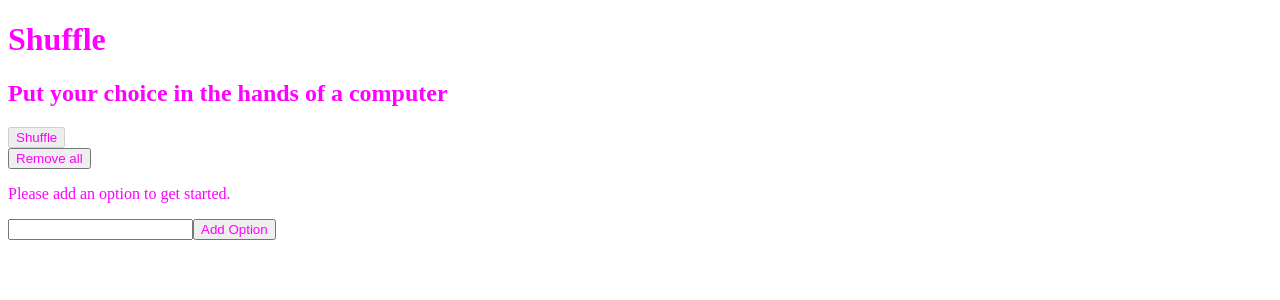
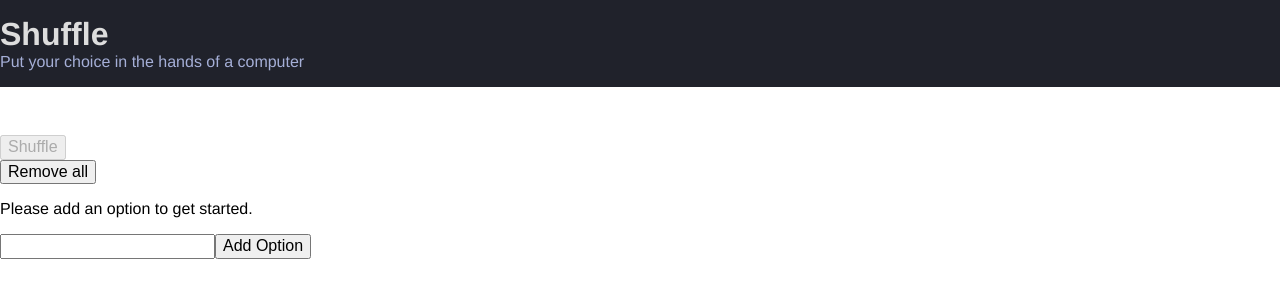
Before and after one commit to onurcankaya/react-shuffle-app, a React app: page / in a window 1280 px wide. Shown: the top 300 px of the page. Built offline with nearby package versions, Linux system fonts and the light colour scheme.

Commit message:
implemented styling to header component

```diff
--- a/package.json
+++ b/package.json
@@ -19,6 +19,7 @@
     "css-loader": "0.28.4",
     "live-server": "^1.2.0",
     "node-sass": "4.5.3",
+    "normalize.css": "7.0.0",
     "react": "16.0.0",
     "react-dom": "16.0.0",
     "react-modal": "2.2.2",
--- a/src/app.js
+++ b/src/app.js
@@ -2,6 +2,7 @@
 import ReactDOM from 'react-dom'
 
 import App from './components/App'
+import 'normalize.css/normalize.css'
 import './styles/styles.scss'
 
 ReactDOM.render(<App />, document.getElementById('root'))
--- a/src/components/Header.js
+++ b/src/components/Header.js
@@ -2,9 +2,9 @@
 
 const Header = ({ title, subtitle }) => {
   return (
-    <div>
-      <h1>{title}</h1>
-      {subtitle && <h2>{subtitle}</h2>}
+    <div className="header">
+      <h1 className="header__title">{title}</h1>
+      {subtitle && <h2 className="header__subtitle">{subtitle}</h2>}
     </div>
   )
 }
--- /dev/null
+++ b/src/styles/base/_base.scss
@@ -0,0 +1,12 @@
+html {
+  font-size: 62.5%;
+}
+
+body {
+  font-family: Helvetica, Arial, sans-serif;
+  font-size: 1.6rem;
+}
+
+h1 {
+  font-size: 1rem;
+}
--- /dev/null
+++ b/src/styles/components/_header.scss
@@ -0,0 +1,18 @@
+.header {
+  background: #20222b;
+  color: #ddd;
+  margin-bottom: 4.8rem;
+  padding: 1.6rem 0;
+}
+
+.header__title {
+  font-size: 3.2rem;
+  margin: 0;
+}
+
+.header__subtitle {
+  color: #a5afd7;
+  font-size: 1.6rem;
+  font-weight: 500;
+  margin: 0;
+}
--- a/src/styles/styles.scss
+++ b/src/styles/styles.scss
@@ -1,5 +1,2 @@
-$brand-color: magenta;
-
-* {
-  color: $brand-color;
-}
+@import './base/base';
+@import './components/header';
--- a/webpack.config.js
+++ b/webpack.config.js
@@ -14,7 +14,7 @@
         exclude: /node_modules/,
       },
       {
-        test: /\.scss$/,
+        test: /\.s?css$/,
         use: ['style-loader', 'css-loader', 'sass-loader'],
       },
     ],
```
Also changed, not shown: 1 other file (tests, documents, lock files or other folders).
